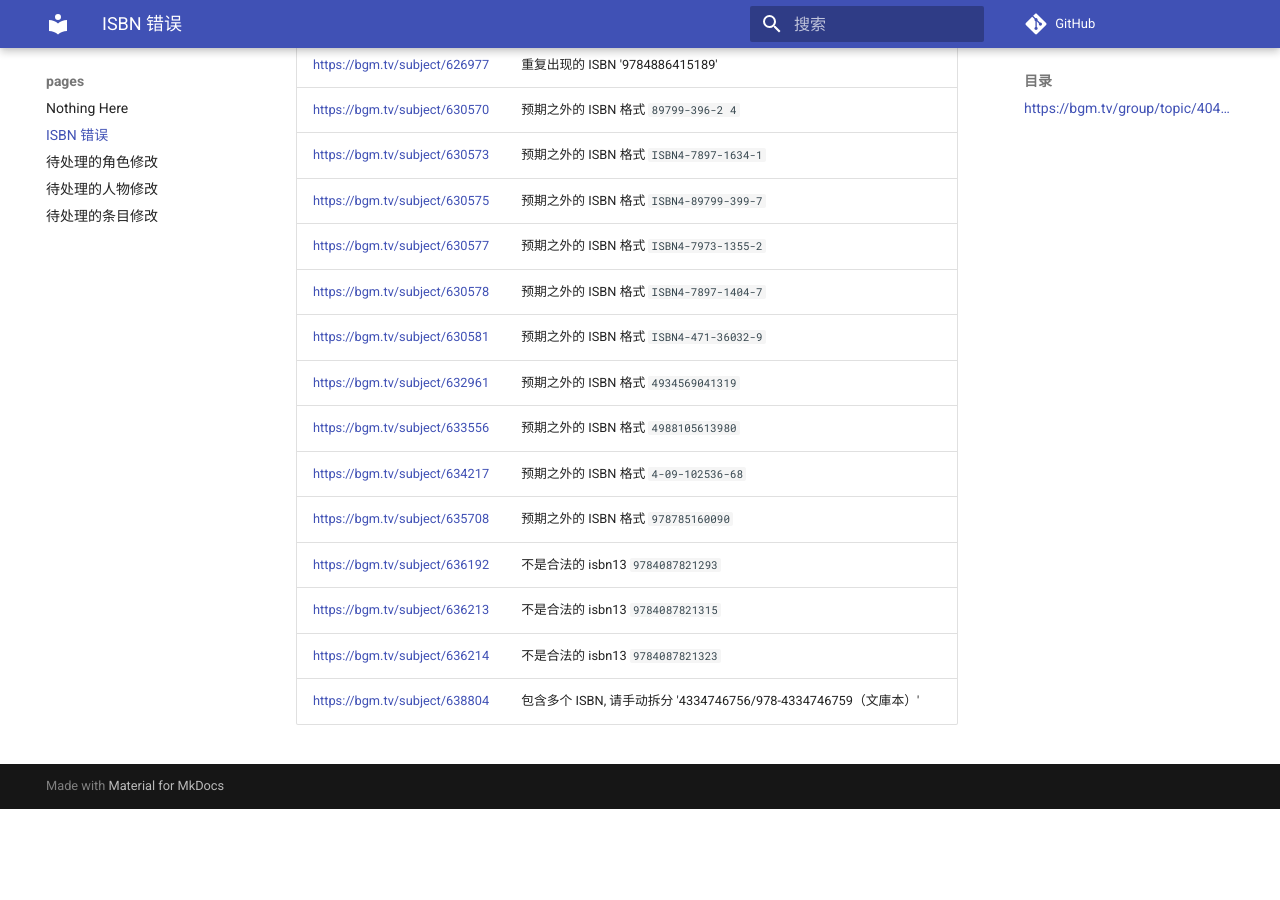
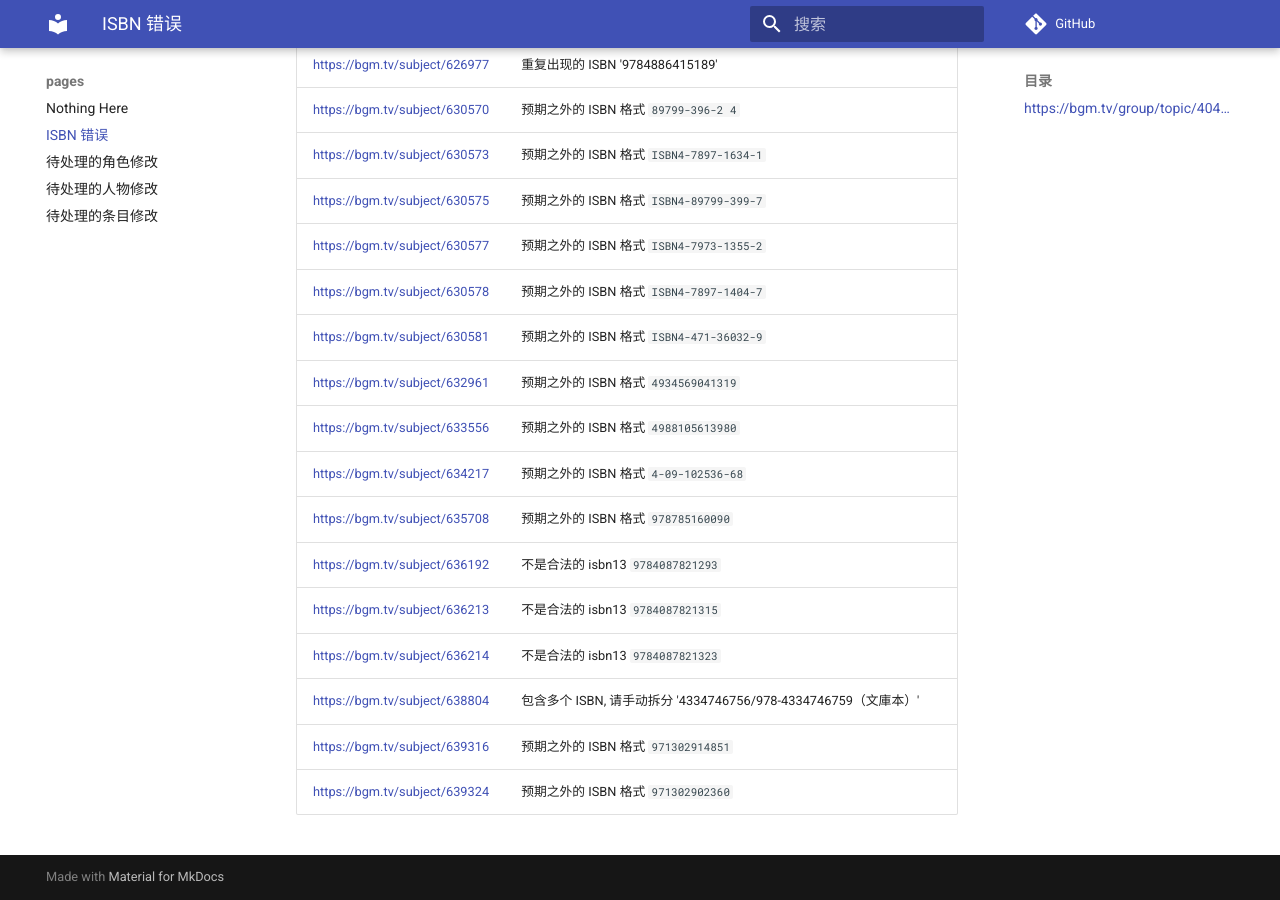
Before and after one commit to trim21/bangumi-pages, an MkDocs documentation site: the page built from docs/isbn.md, in a window 1280 px wide and 900 px high, scrolled down 9961 px. Built offline with MkDocs 1.6.1 and Material for MkDocs 9.7.7, drawn with Linux system fonts in a browser that asks for light colours; comment, search, counter and statistics services are not loaded; before the commit the page ends 10770 px from its top, so only the background shows below that.

Commit message:
update isbn.md

```diff
--- a/docs/isbn.md
+++ b/docs/isbn.md
@@ -233,3 +233,5 @@ total 228
 | <https://bgm.tv/subject/636213> | 不是合法的 isbn13 <code>9784087821315</code> |
 | <https://bgm.tv/subject/636214> | 不是合法的 isbn13 <code>9784087821323</code> |
 | <https://bgm.tv/subject/638804> | 包含多个 ISBN, 请手动拆分 '4334746756/978-4334746759（文庫本）' |
+| <https://bgm.tv/subject/639316> | 预期之外的 ISBN 格式 `971302914851` |
+| <https://bgm.tv/subject/639324> | 预期之外的 ISBN 格式 `971302902360` |
```
Also changed, not shown: other parts of docs/isbn.md (+1 -1 lines).
